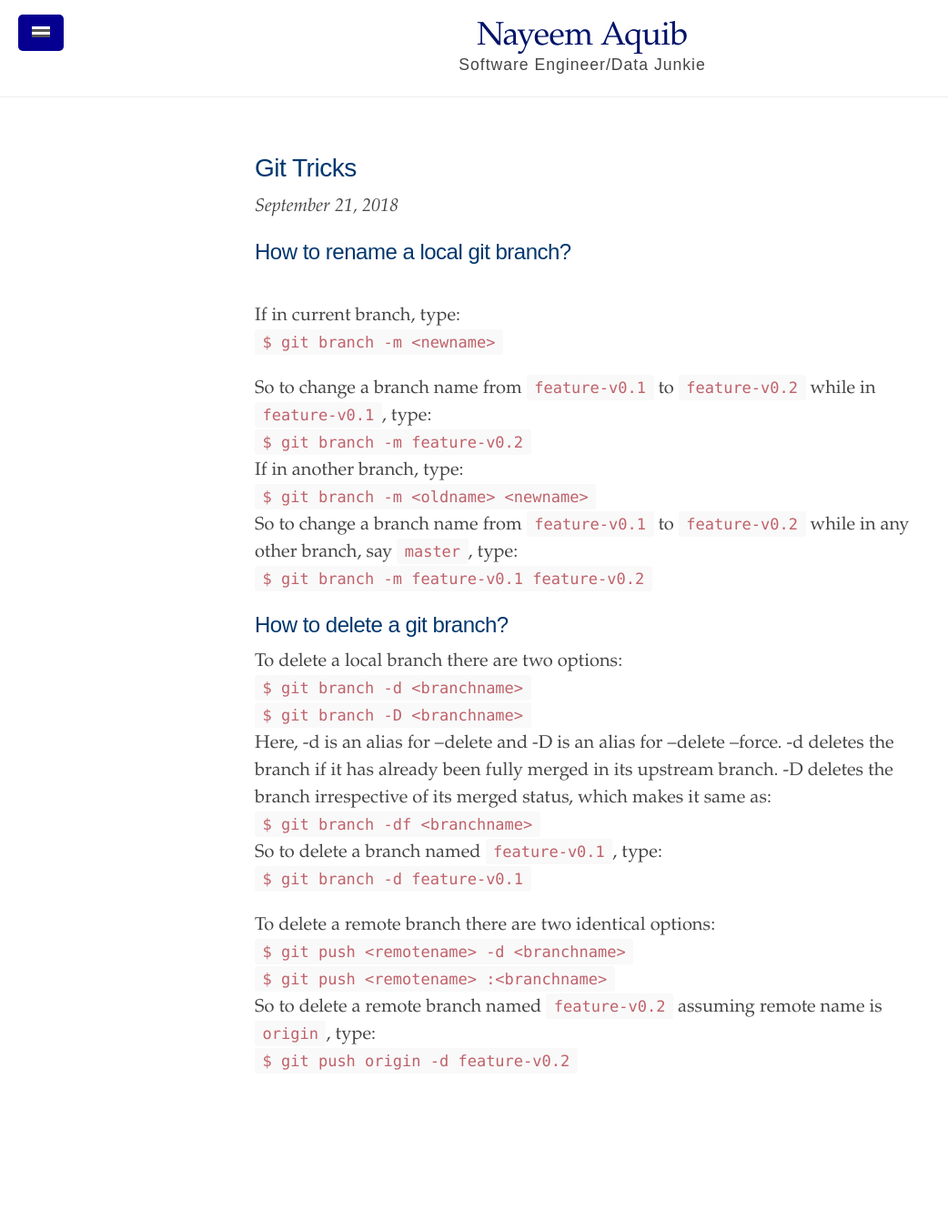
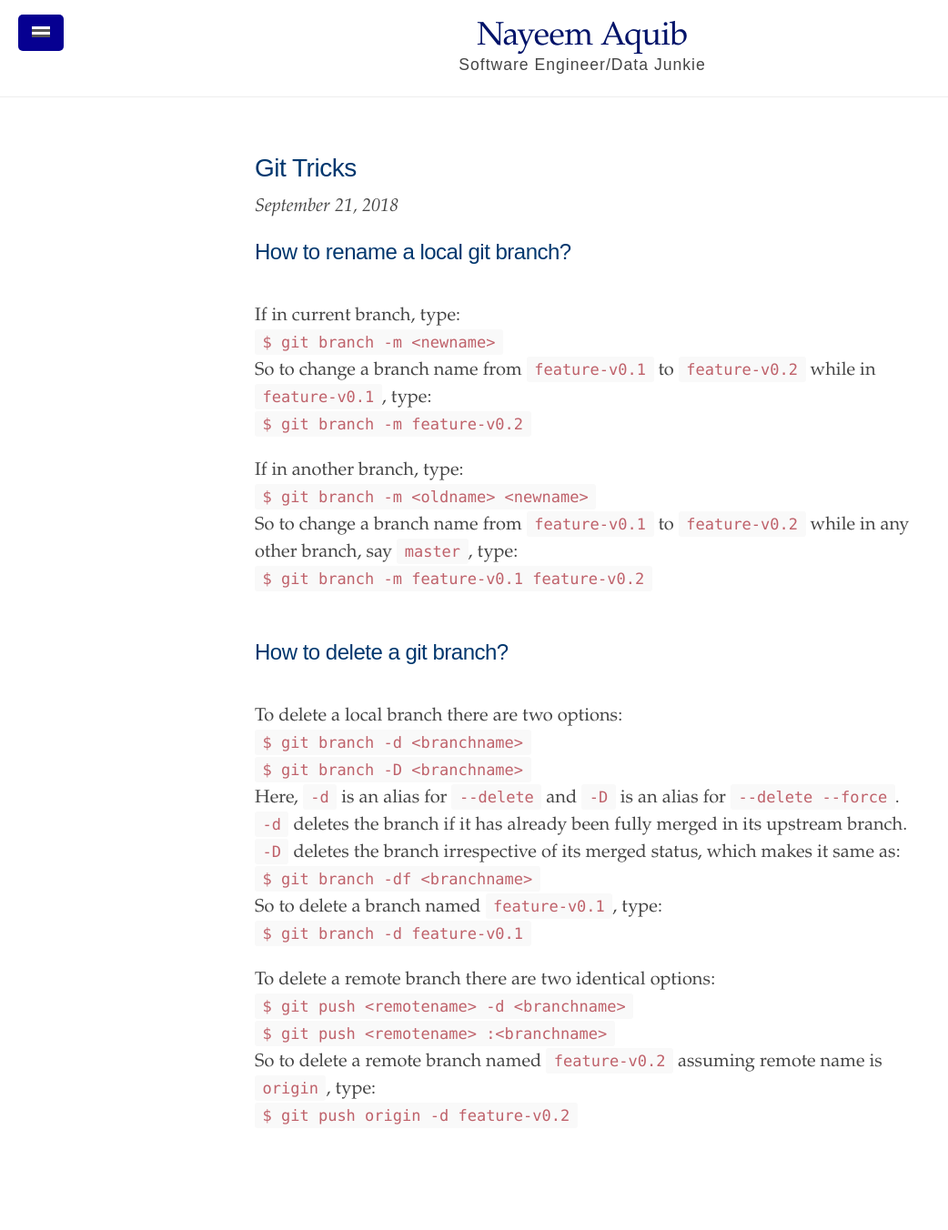
Before and after one commit to nayeemaquib/nayeemaquib.github.io, a Jekyll site: the page built from _texts/2018-09-21-git-tricks.md, in a window 1280 px wide. Shown: the whole page at 91% size, without its empty margins (0-1042 px from the left). Built offline with Jekyll 4.4.1, drawn with Linux system fonts in a browser that asks for light colours; before the commit the page ends 1262 px from its top, so only the background shows below that.

Commit message:
Adding more to git tricks

```diff
--- a/_texts/2018-09-21-git-tricks.md
+++ b/_texts/2018-09-21-git-tricks.md
@@ -11,22 +11,22 @@ _September 21, 2018_
 <br />
 If in current branch, type:
 `$ git branch -m <newname>`
-
 So to change a branch name from `feature-v0.1` to `feature-v0.2` while in `feature-v0.1`, type:
 `$ git branch -m feature-v0.2`
+
 If in another branch, type:
 `$ git branch -m <oldname> <newname>`
 So to change a branch name from `feature-v0.1` to `feature-v0.2` while in any other branch, say `master`, type:
 `$ git branch -m feature-v0.1 feature-v0.2`
-
+<br />
 
 <h2>How to delete a git branch?</h2>
-
+<br />
 To delete a local branch there are two options:
 `$ git branch -d <branchname>`
 `$ git branch -D <branchname>`
-Here, -d is an alias for --delete and -D is an alias for --delete --force. -d deletes the branch
-if it has already been fully merged in its upstream branch. -D deletes the branch irrespective of its
+Here, `-d` is an alias for `--delete` and `-D` is an alias for `--delete --force`. `-d` deletes the branch
+if it has already been fully merged in its upstream branch. `-D` deletes the branch irrespective of its
 merged status, which makes it same as:
 `$ git branch -df <branchname>`
 So to delete a branch named `feature-v0.1`, type:
@@ -37,3 +37,4 @@ To delete a remote branch there are two identical options:
 `$ git push <remotename> :<branchname>`
 So to delete a remote branch named `feature-v0.2` assuming remote name is `origin`, type:
 `$ git push origin -d feature-v0.2`
+<br />
```
